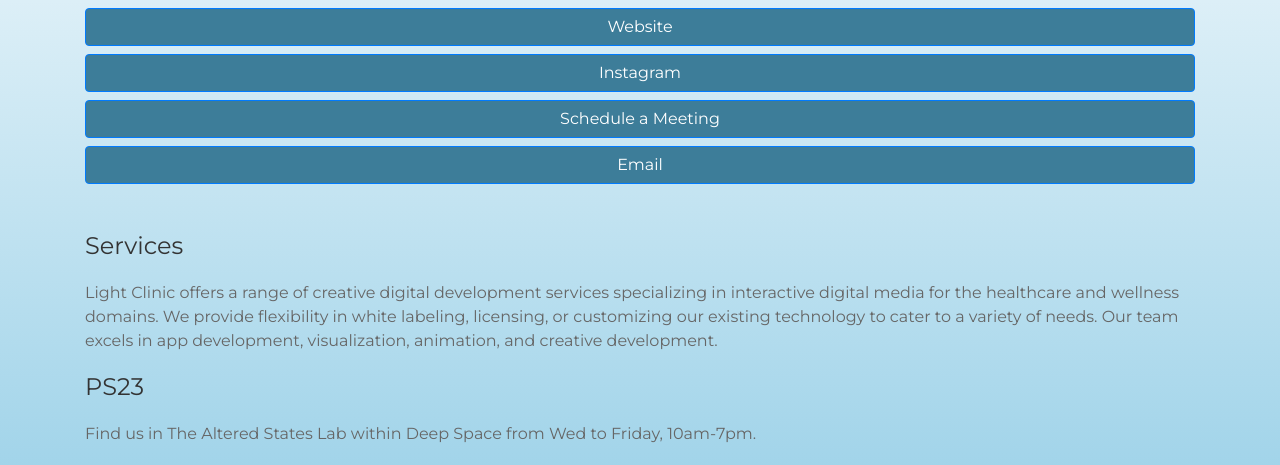
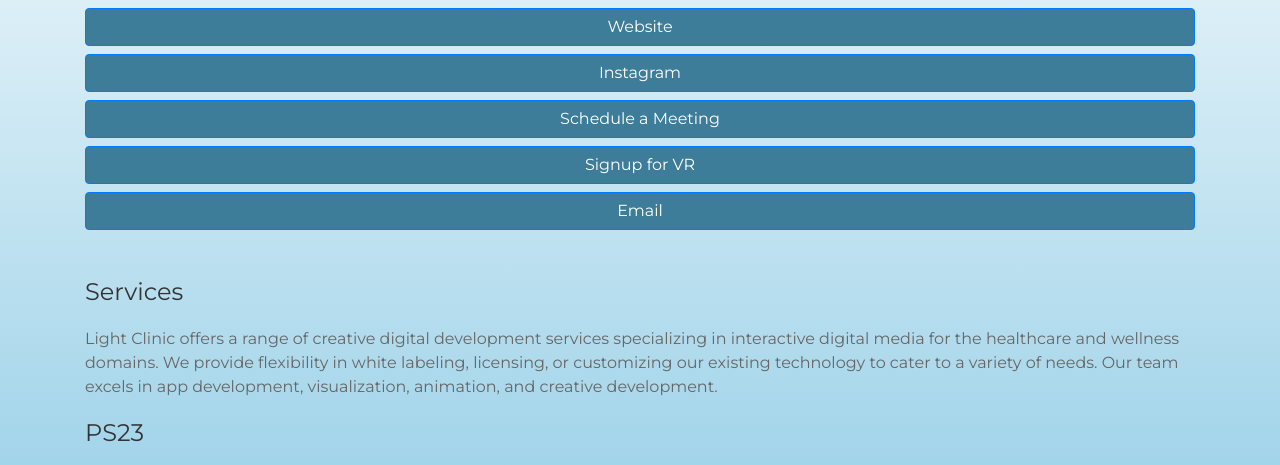
Before and after one commit to dlobser/lightclinic, a plain HTML site: page index.html in a window 1280 px wide. Shown: the part 279-744 px from the top of the page. Drawn offline with nearby package versions, Linux system fonts and the light colour scheme.

Commit message:
Update index.html

```diff
--- a/index.html
+++ b/index.html
@@ -80,6 +80,8 @@
         style="background-color: #3d7d99;">Instagram</a>
       <a href="https://www.calendly.com/davidlobser" class="btn btn-primary btn-block mb-2" target="_blank"
         style="background-color: #3d7d99;">Schedule a Meeting</a>
+      <a href="https://docs.google.com/spreadsheets/d/1SWk4NTwO0FAR1Fz6GEyvIIOOr7Iptg-7a-t_UwYjka8/edit?usp=sharing" class="btn btn-primary btn-block mb-2" target="_blank"
+        style="background-color: #3d7d99;">Signup for VR</a>
       <a href="mailto:lightclinic@proton.me" class="btn btn-primary btn-block"
         style="background-color: #3d7d99;">Email</a>
     </div>
```
